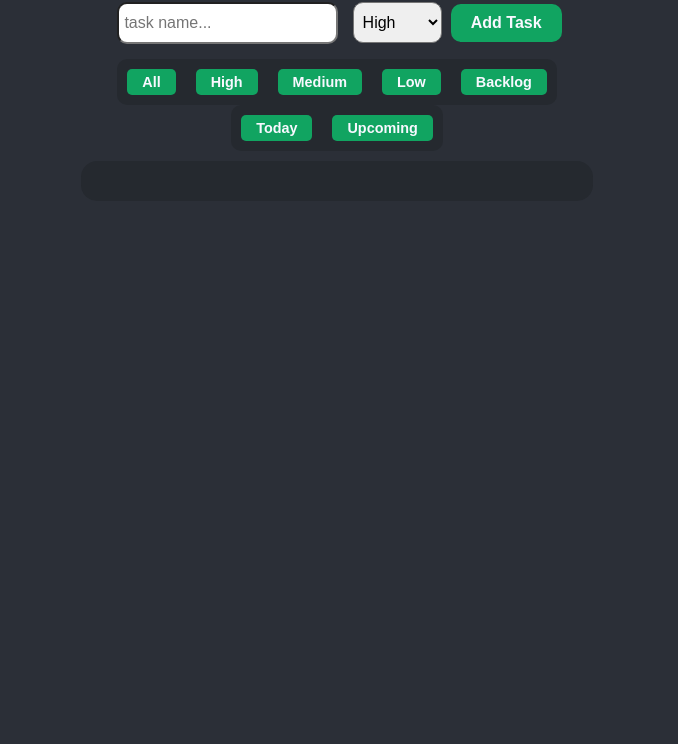
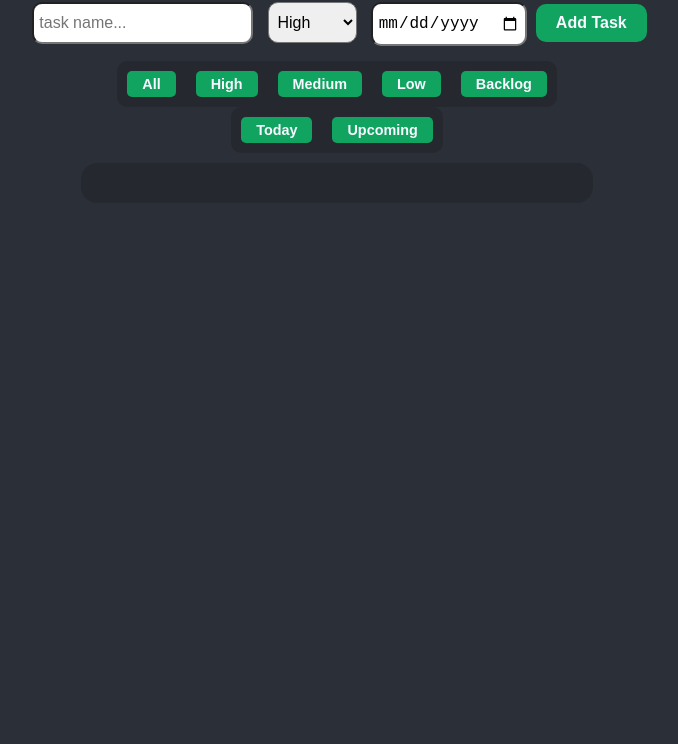
Before and after one commit to chrono-04/todo-app, a plain HTML site: page index.html in a window 1280 px wide. Shown: the part 56-800 px from the top of the page, without its empty margins (303-981 px from the left). Drawn offline with Linux system fonts and the light colour scheme.

Commit message:
add date input UI

```diff
--- a/index.html
+++ b/index.html
@@ -25,6 +25,7 @@
           <option value="Low">Low</option>
           <option value="Backlog">Backlog</option>
         </select>
+        <input type="date" class="input" />
         <button class="add-task-btn">Add Task</button>
       </div>
 
```
